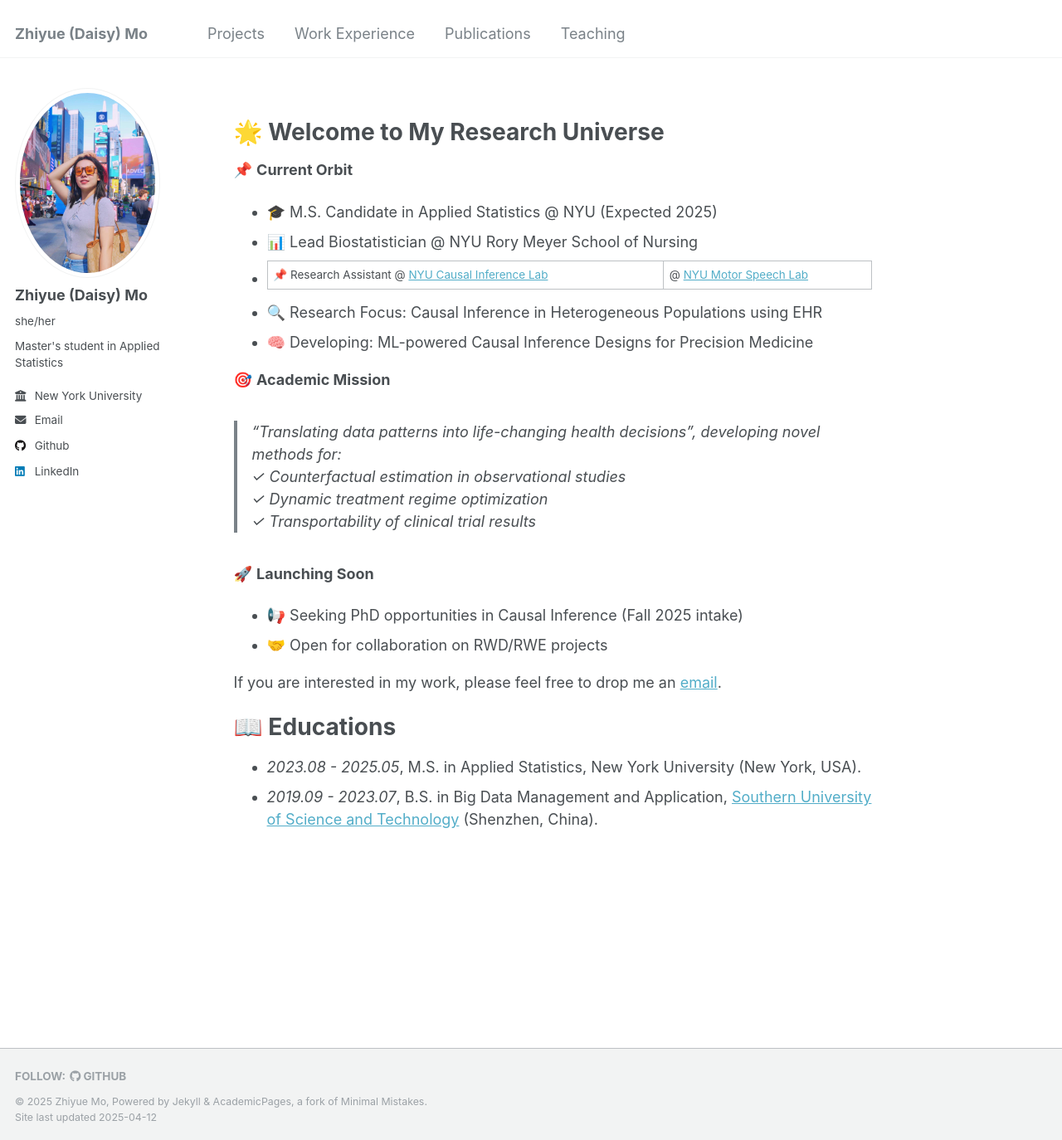
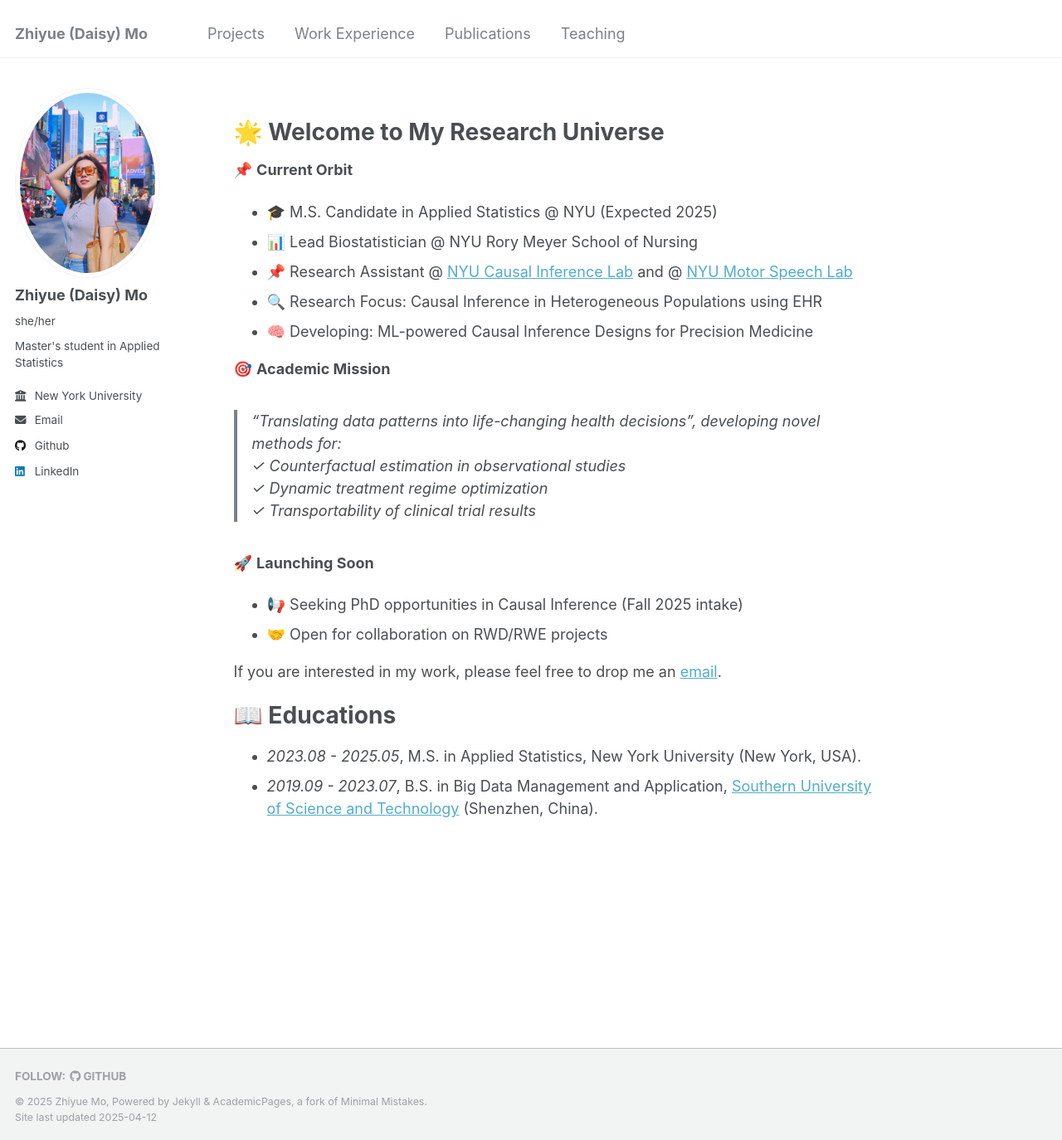
Before and after one commit to zhiyuemo/zhiyuemo.github.io, a Jekyll site: the page built from _pages/about.md, in a window 1280 px wide and 1374 px high. Shown: the whole window at 83% size. Built offline with Jekyll 4.4.1, drawn with Linux system fonts in a browser that asks for light colours.

Commit message:
Update about.md

```diff
--- a/_pages/about.md
+++ b/_pages/about.md
@@ -21,7 +21,7 @@ redirect_from:
 📌 **Current Orbit**
 - 🎓 M.S. Candidate in Applied Statistics @ NYU (Expected 2025)
 - 📊 Lead Biostatistician @ NYU Rory Meyer School of Nursing
-- 📌 Research Assistant @ [NYU Causal Inference Lab](https://thinkcausal.org/en/) | @ [NYU Motor Speech Lab](https://wp.nyu.edu/grigoslab/)
+- 📌 Research Assistant @ [NYU Causal Inference Lab](https://thinkcausal.org/en/) and @ [NYU Motor Speech Lab](https://wp.nyu.edu/grigoslab/)
 - 🔍 Research Focus: Causal Inference in Heterogeneous Populations using EHR
 - 🧠 Developing: ML-powered Causal Inference Designs for Precision Medicine
 
```
